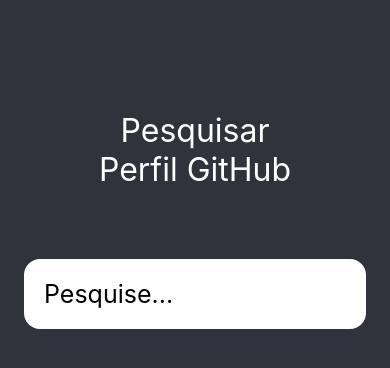
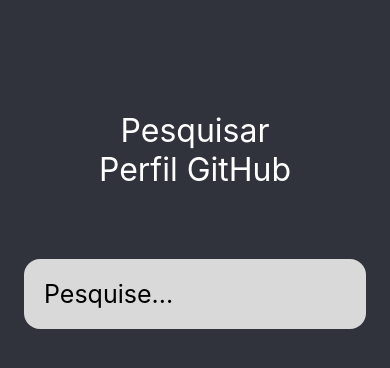
Before and after one commit to Davi-Morais/perfil-api-github, a React Native app: screen / in a window 390 px wide. Shown: the top 368 px of the page. Built offline with nearby package versions, Linux system fonts and the light colour scheme.

Commit message:
Desenvolvendo props de SearchBar

```diff
--- a/App.tsx
+++ b/App.tsx
@@ -6,12 +6,16 @@
 
 export default function App() {
 
+  function pesquisar() {
+    console.log(busca)
+  }
+
   const [busca, setBusca] = useState('');
 
   return (
     <View style={styles.container}>
       <Text style={styles.titulo}>Pesquisar Perfil GitHub</Text>
-      <SearchBar placeholder='Pesquise...' busca={busca} onChange={() => setBusca}/>
+      <SearchBar placeholder='Pesquise...' onSubmitEditing={pesquisar} onChangeText={setBusca} />
       <StatusBar style='light' hidden={false} />
     </View>
   );
--- a/componentes/SearchBar.tsx
+++ b/componentes/SearchBar.tsx
@@ -1,26 +1,26 @@
-import { Text } from "react-native";
-import { useState } from "react";
 import { TextInput, StyleSheet } from "react-native";
 
 type Props = {
     placeholder: string,
-    onChange: () => void,
-    busca: string
+    onChangeText: (value: string) => void,
+    onSubmitEditing: () => void
 }
 
 
-export default function SearchBar({placeholder, onChange, busca}:Props) {
+export default function SearchBar({placeholder, onChangeText, onSubmitEditing}:Props) {
     return (
         <TextInput
         style={styles.input}
-        placeholder={placeholder}>
-        </TextInput>
+        placeholder={placeholder}
+        onChangeText={e => onChangeText(e)}
+        onSubmitEditing={() => onSubmitEditing()}
+        ></TextInput>
     )
 }
 
 const styles = StyleSheet.create({
     input: {
-        backgroundColor: '#fff',
+        backgroundColor: '#D9D9D9',
         width: 342,
         height: 70,
         borderRadius: 16,
```
